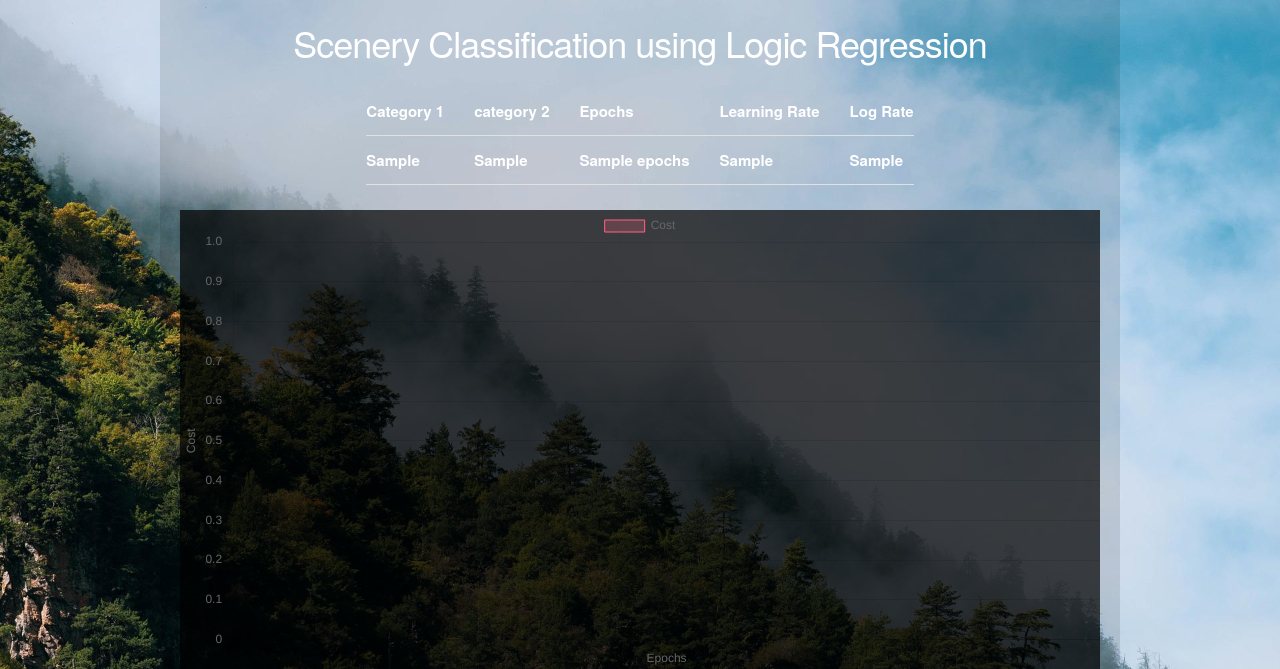
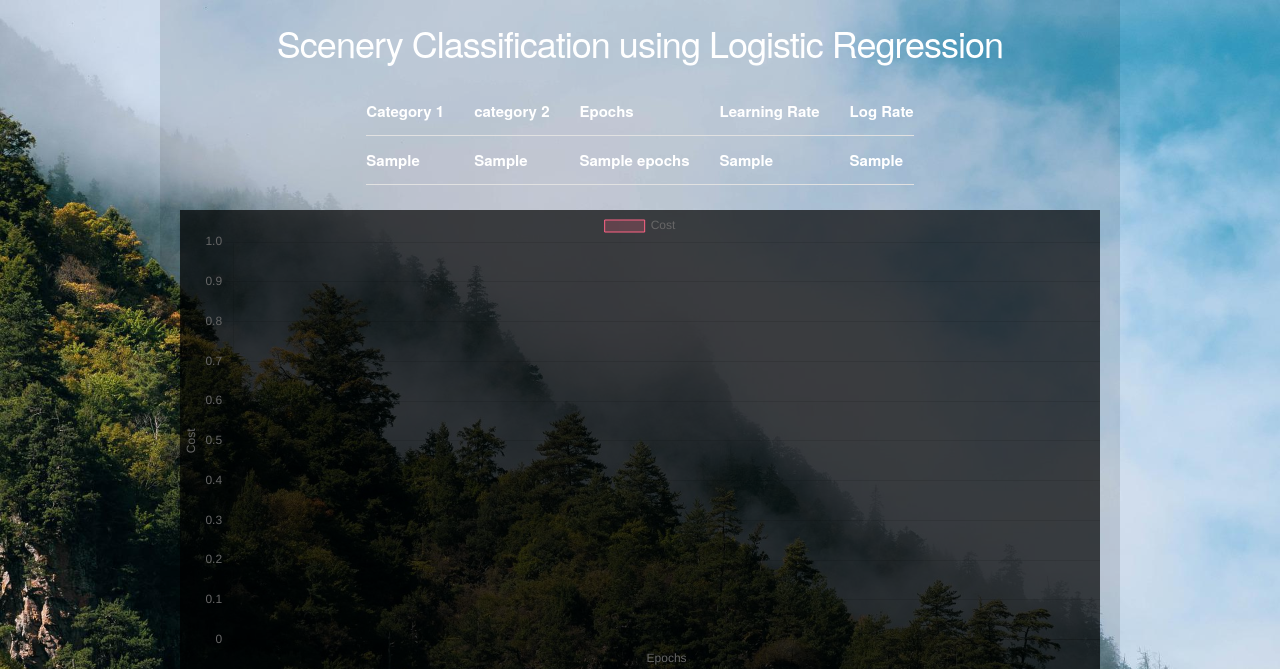
Before and after one commit to satwik-kambham/Scenery-Classifier, a Flask app: template Web App/templates/train.html in a window 1280 px wide. Shown: the top 669 px of the page. Run offline with Flask 2, Linux system fonts and the light colour scheme; the template is opened without the code that fills it: most values are stand-ins (such as "Sample title", 1, 10 or a date in 2020).

Commit message:
Fixed typo

```diff
--- a/Web App/templates/index.html
+++ b/Web App/templates/index.html
@@ -21,7 +21,7 @@
     <script src="../static/js/chart.js"></script>
 
     <div id="main" class="container">
-        <h2>Scenery Classification using Logic Regression</h2>
+        <h2>Scenery Classification using Logistic Regression</h2>
         <div id="classify">
             <h4>Classify using trained model</h4>
             <div class="row">
--- a/Web App/templates/train.html
+++ b/Web App/templates/train.html
@@ -21,7 +21,7 @@
     <script src="../static/js/chart.js"></script>
 
     <div id="main" class="container">
-        <h3>Scenery Classification using Logic Regression</h3>
+        <h3>Scenery Classification using Logistic Regression</h3>
 
         <table class="u-max-full-width">
             <thead>
```
